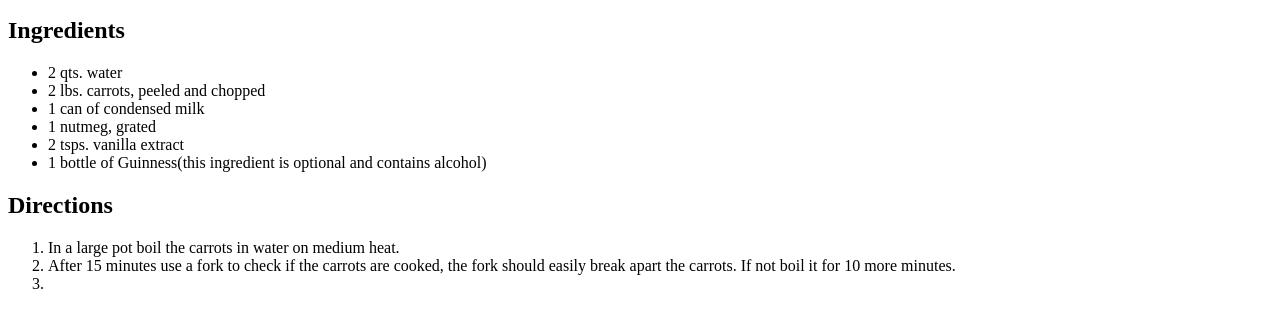
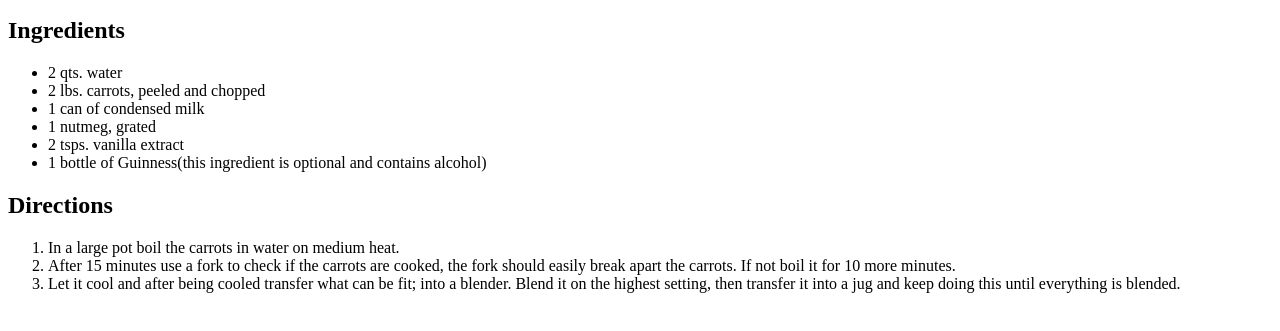
Before and after one commit to Arielthecoder/techtonica-assignments, a plain HTML site: page recipe/index.html in a window 1280 px wide. Shown: the part 101-432 px from the top of the page. Drawn offline with Linux system fonts and the light colour scheme.

Commit message:
Thirteenth commit index.html

```diff
--- a/recipe/index.html
+++ b/recipe/index.html
@@ -55,7 +55,7 @@
                 </li>
 
                 <li>
-
+                    Let it cool and after being cooled transfer what can be fit; into a blender. Blend it on the highest setting, then transfer it into a jug and keep doing this until everything is blended.
                 </li>
             </ol>
         </div>
```
